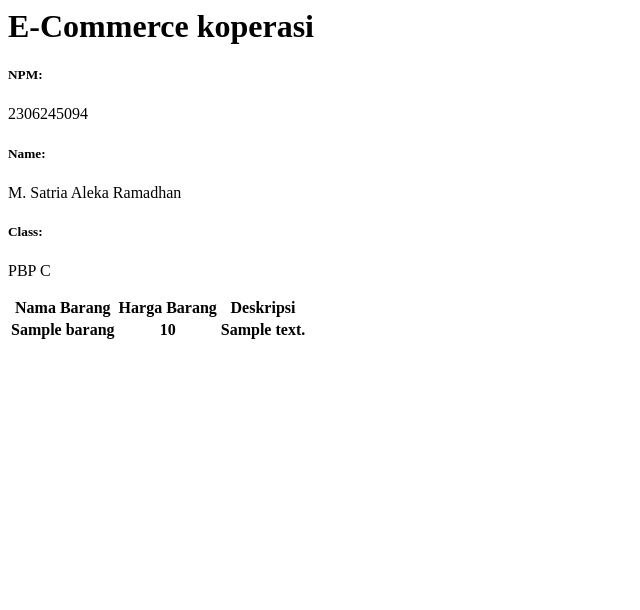
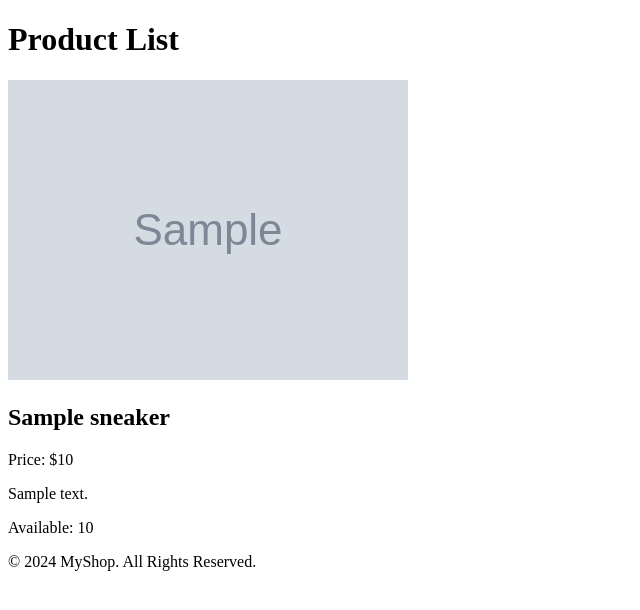
Before and after one commit to satrialeka/app-e-commerce, a Django app: page / in a window 1280 px wide. Shown: the top 610 px of the page, without its empty margins (0-640 px from the left). Run offline with Django 5.2, Linux system fonts and the light colour scheme; tables that the repository leaves empty hold one stand-in row (values such as "Sample post"); grey boxes marked "Sample" are stand-in pictures; lists and menus that the app fills with data are empty.

Commit message:
push semua perubahan

```diff
--- a/app_e_commerce/settings.py
+++ b/app_e_commerce/settings.py
@@ -117,6 +117,7 @@ USE_TZ = True
 # https://docs.djangoproject.com/en/5.1/howto/static-files/
 
 STATIC_URL = 'static/'
+MEDIA_URL = '/media/'
 
 # Default primary key field type
 # https://docs.djangoproject.com/en/5.1/ref/settings/#default-auto-field
--- a/main/models.py
+++ b/main/models.py
@@ -1,6 +1,8 @@
 from django.db import models
 
-class Barang(models.Model):
+class Sneakers(models.Model):
     name = models.CharField(max_length=255)
     price = models.IntegerField()
     description = models.TextField()
+    image = models.CharField(max_length=2083)
+    quantity = models.IntegerField()
--- a/main/templates/main.html
+++ b/main/templates/main.html
@@ -1,24 +1,48 @@
-<h1>E-Commerce koperasi</h1>
+<!-- templates/product_list.html -->
+<!DOCTYPE html>
+<html lang="en">
+<head>
+    <meta charset="UTF-8">
+    <meta http-equiv="X-UA-Compatible" content="IE=edge">
+    <meta name="viewport" content="width=device-width, initial-scale=1.0">
+    <title>Product List</title>
+</head>
+<body>
+    <!-- Header -->
+    <header>
+        <h1>Product List</h1>
+    </header>
 
-<h5>NPM: </h5>
-<p>{{ npm }}</p> <!-- Ubah sesuai dengan npm kamu -->
-<h5>Name: </h5>
-<p>{{ name }}</p> <!-- Ubah sesuai dengan nama kamu -->
-<h5>Class: </h5>
-<p>{{ class }}</p> <!-- Ubah sesuai dengan kelas kamu -->
-<table>
+    <!-- Product Listing -->
+    <section class="sneakers-listing">
+        <div class="sneakers-grid">
+            {% for sneakers in sneakers %}
+                <div class="sneakers-item">
+                    <!-- Gambar Produk -->
+                    {% if sneakers.image %}
+                        <img src="{{ sneakers.image }}" alt="{{ sneakers.name }}">
 
+                    {% endif %}
 
-    <tr>
-    <th>Nama Barang</th>
-    <th>Harga Barang</th>
-    <th>Deskripsi</th>
-    </tr>
-    {% for barang in list_barang %}
-    <tr>
-        <th>{{barang.name}}</th>
-        <th>{{barang.price}}</th>
-        <th>{{barang.description}}</th>
-    </tr>
-{% endfor %}
-</table>
+                    <!-- Nama Produk -->
+                    <h2>{{ sneakers.name }}</h2>
+
+                    <!-- Harga Produk -->
+                    <p class="price">Price: ${{ sneakers.price }}</p>
+                    <!-- Deskripsi Produk -->
+                    <p class="description">{{ sneakers.description }}</p>
+
+                    <!-- Kuantitas Produk -->
+                    <p class="quantity">Available: {{ sneakers.quantity }}</p>
+                </div>
+            {% endfor %}
+        </div>
+    </section>
+
+    <!-- Footer -->
+    <footer>
+        <p>&copy; 2024 MyShop. All Rights Reserved.</p>
+    </footer>
+
+</body>
+</html>
--- a/main/urls.py
+++ b/main/urls.py
@@ -5,4 +5,5 @@ app_name = 'main'
 
 urlpatterns = [
     path('', show_main, name='show_main'),
+
 ]
--- a/main/views.py
+++ b/main/views.py
@@ -1,15 +1,8 @@
 from django.shortcuts import render
-from .models import Barang
+from django.http import HttpResponse
+from .models import Sneakers
 
 def show_main(request):
-    list_barang = Barang.objects.all()
-    context = {
-        'npm' : '2306245094',
-        'name': 'M. Satria Aleka Ramadhan',
-        'class': 'PBP C',
-        'list_barang' : list_barang
-    }
+    sneakers = Sneakers.objects.all()
 
-    return render(request, "main.html", context)
-
-# Create your views here.
+    return render(request, "main.html", {"sneakers": sneakers,})
```
Also changed, not shown: main/admin.py (+5 -3 lines), main/migrations/0002_sneakers_delete_barang.py (added).
